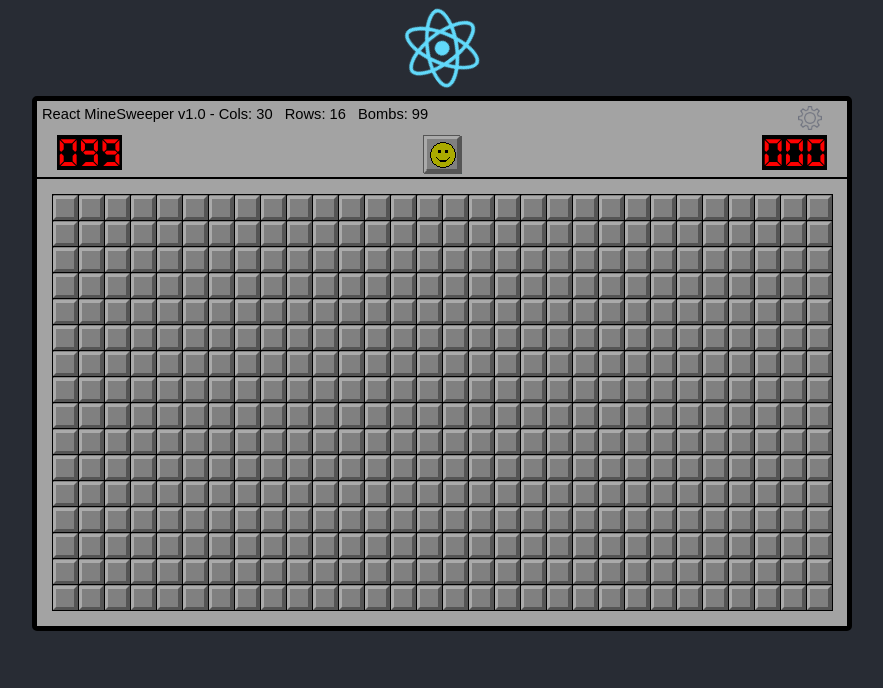
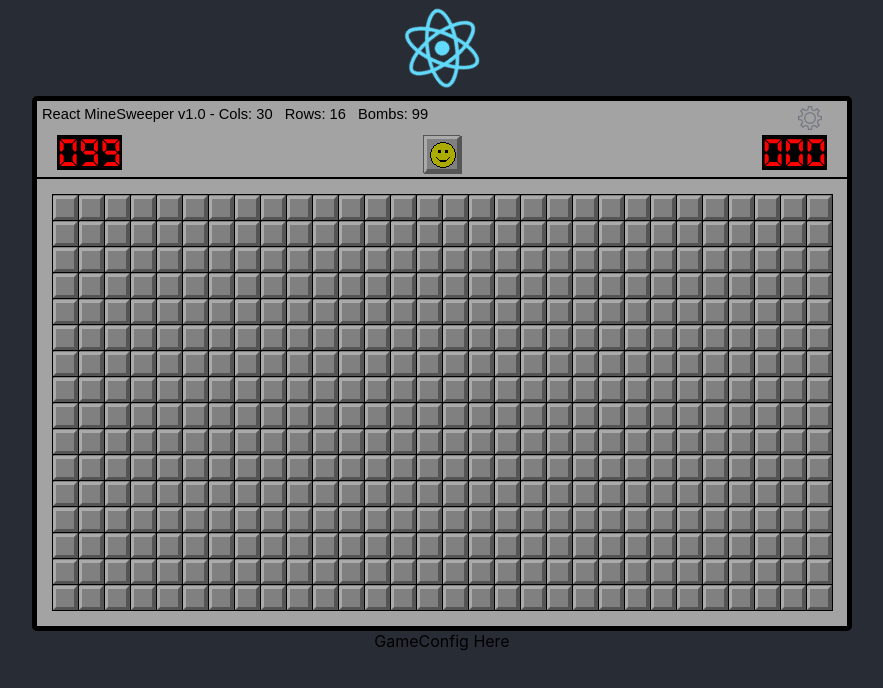
Before and after one commit to jeanfgagnon/react-mine-sweeper, a React (Create React App) app: page / in a window 1280 px wide. Both pictures are taken after a click on the element 640 px from the left and 156 px from the top of the page. Shown: the top 688 px of the page, without its empty margins (198-1081 px from the left). Built offline with nearby package versions, Linux system fonts and the light colour scheme.

Commit message:
Displaying of config window - first step

```diff
--- a/src/Components/GameForm.tsx
+++ b/src/Components/GameForm.tsx
@@ -20,7 +20,10 @@ type State = {
 };
 
 export default class GameForm extends React.Component<Props, State> {
+  private gameFormRef: React.RefObject<HTMLDivElement>;
+  private configPanelRef: React.RefObject<HTMLDivElement>;
   private timerHandle: any = 0;
+  private configStyle: object;
 
   constructor(props: Props) {
     super(props);
@@ -30,12 +33,22 @@ export default class GameForm extends React.Component<Props, State> {
       flagCount: 0,
       restart: false
     };
-    // this.startGame = this.startGame.bind(this);
-    // this.setFlagCount = this.setFlagCount.bind(this);
+    this.configStyle = {
+      display: 'none'
+    };
+    this.gameFormRef = React.createRef();
+    this.configPanelRef = React.createRef();
   }
 
-  componentDidMount(): void {
-
+  componentDidMount = (): void => {
+    if (this.gameFormRef.current) {
+      const gameFormRect: DOMRect = this.gameFormRef.current.getBoundingClientRect();
+      console.log('LE RECT %s', JSON.stringify(gameFormRect));
+      this.configStyle = {
+        top: (gameFormRect.top + 70) + 'px',
+        left: (gameFormRect.right /*- configPanelSize.width*/) + 'px'
+      }
+    }
   }
 
   componentWillUnmount(): void {
@@ -44,13 +57,14 @@ export default class GameForm extends React.Component<Props, State> {
   render() {
     return (
       <div>
-      <div id='divGameForm' style={{width: (this.props.gameOption.NbCol * 27 + 10)}}>
+        <div id='divGameForm' ref={this.gameFormRef} style={{ width: (this.props.gameOption.NbCol * 27 + 10) }}>
           <GameHeader
             gameOption={this.props.gameOption}
             running={this.state.running}
             gameOver={this.state.gameOver}
             OnTimeout={this.stopGame}
             OnRestart={this.restartGame}
+            OnConfig={this.toggleConfig}
             flagCount={this.state.flagCount}
           />
           <GameBoard
@@ -63,7 +77,7 @@ export default class GameForm extends React.Component<Props, State> {
           />
         </div>
 
-      <div id="divConfigPanel" className='gf-hidden'>
+        <div id="divConfigPanel" style={this.configStyle}>
           <GameConfig></GameConfig>
         </div>
       </div>
@@ -75,7 +89,7 @@ export default class GameForm extends React.Component<Props, State> {
 
   // we exploded ourself
   private onBoom = (): void => {
-    this.setState({ running: false, gameOver: true});
+    this.setState({ running: false, gameOver: true });
   }
 
   private startGame = (): void => {
@@ -87,7 +101,7 @@ export default class GameForm extends React.Component<Props, State> {
   }
 
   private setFlagCount = (nb: number): void => {
-    this.setState({ flagCount: nb});
+    this.setState({ flagCount: nb });
   }
 
   private restartGame = (): void => {
@@ -98,4 +112,9 @@ export default class GameForm extends React.Component<Props, State> {
       restart: true
     });
   }
+
+  private toggleConfig = (): void => {
+    console.log('toggle-config-tabbb');
+  }
+
 } // component
--- a/src/Components/GameHeader.tsx
+++ b/src/Components/GameHeader.tsx
@@ -13,7 +13,8 @@ type Props = {
   gameOver: boolean,
   flagCount: number,
   OnTimeout: () => void,
-  OnRestart: () => void
+  OnRestart: () => void,
+  OnConfig: () => void
 };
 
 type State = {
@@ -43,8 +44,7 @@ export default class GameHeader extends React.Component<Props, State> {
             Bombs: {this.props.gameOption.NbBomb} &nbsp;
           </div>
           <div className='end-pos'>
-            <div className='gear-icon'></div>
-
+            <div className='gear-icon' onClick={this.gearClicked}></div>
           </div>
         </div>
 
@@ -73,6 +73,10 @@ export default class GameHeader extends React.Component<Props, State> {
   }
 
   // event handlers
+
+  private gearClicked = (): void => {
+    this.props.OnConfig();
+  }
 
   // Start another game (and possibly abort current one)
   private restart = (): void => {
```
Lines whose indentation alone changed are shown as unchanged.
